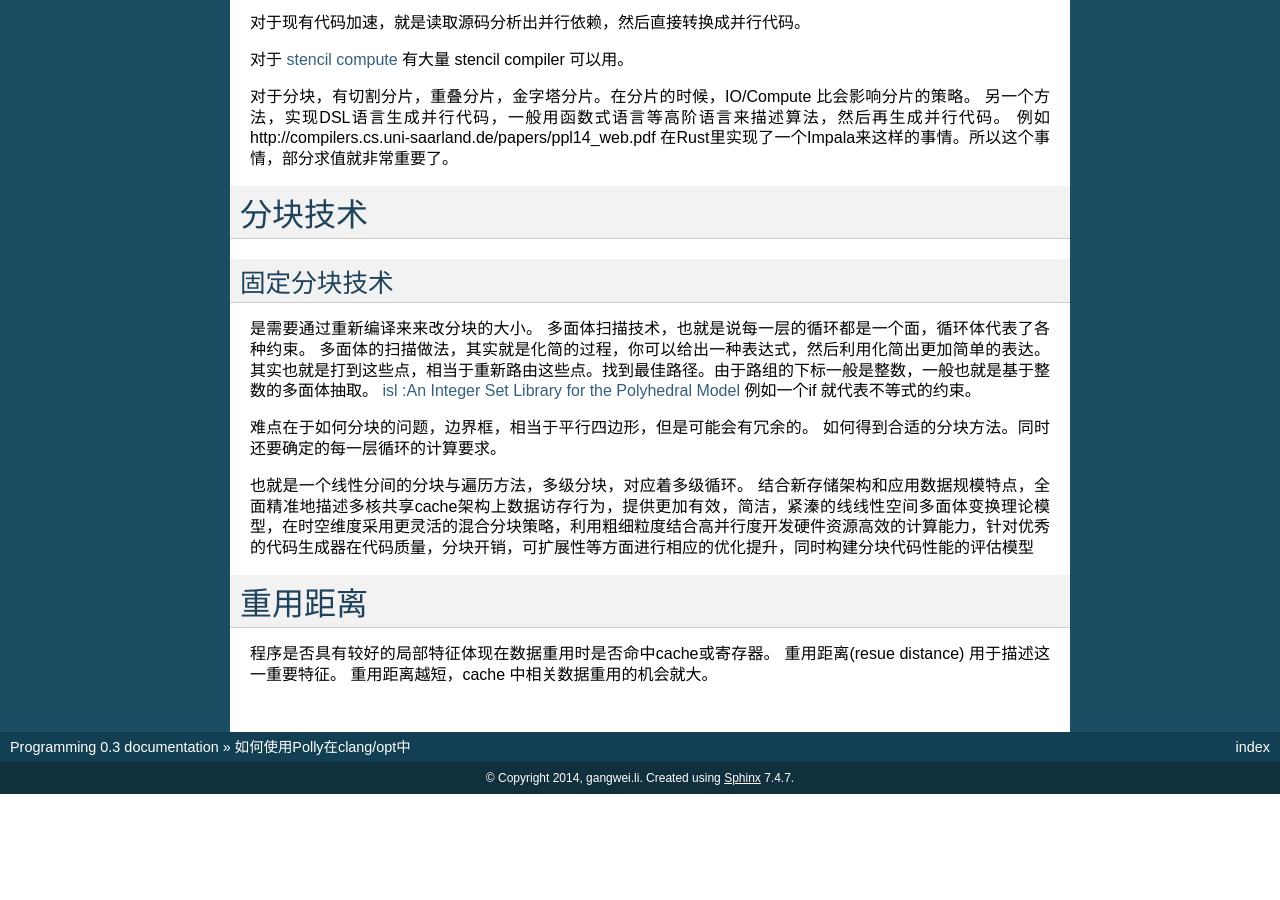
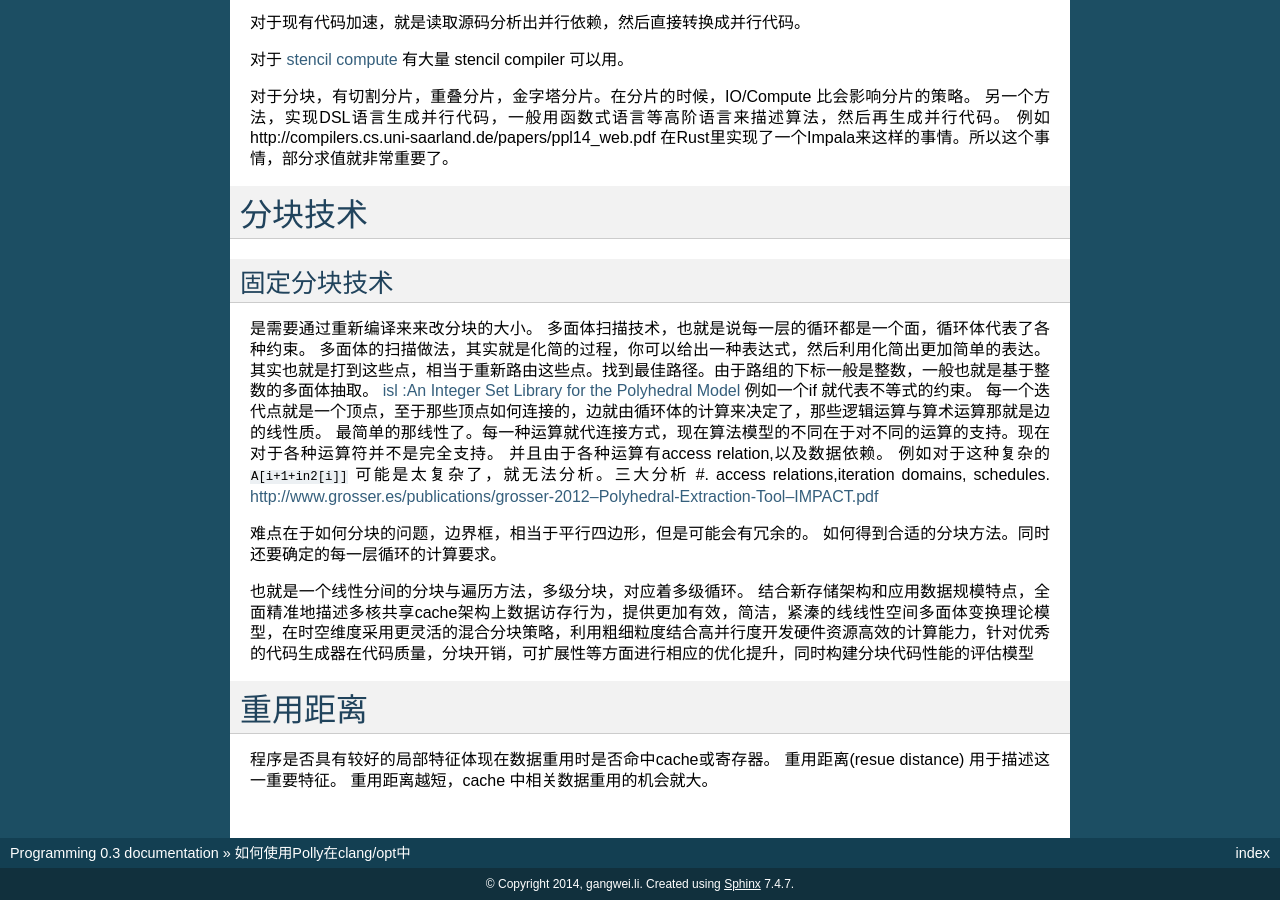
Before and after one commit to gwli/Programming, a Sphinx documentation site: the page built from source/content/Stage_3/LLVM/Polly.rst, in a window 1280 px wide and 900 px high, scrolled down 1390 px. Built offline with Sphinx 7.4.7, drawn with Linux system fonts in a browser that asks for light colours; before the commit the page ends 2184 px from its top, so only the background shows below that.

Commit message:
多面体模型的原理

```diff
--- a/source/content/Stage_3/LLVM/Polly.rst
+++ b/source/content/Stage_3/LLVM/Polly.rst
@@ -95,6 +95,12 @@ https://software.intel.com/zh-cn/videos/episode-56-strip-mining-for-vectorizatio
 其实也就是打到这些点，相当于重新路由这些点。找到最佳路径。由于路组的下标一般是整数，一般也就是基于整数的多面体抽取。
 `isl :An Integer Set Library for the Polyhedral Model <http://xueshu.baidu.com/s?wd=paperuri:(e42e95775eb12f0fb476e7c27aaabad5)&filter=sc_long_sign&sc_ks_para=q%3Disl%3A+an+integer+set+library+for+the+polyhedral+model&tn=SE_baiduxueshu_c1gjeupa&ie=utf-8&sc_us=1139743971422901848>`_
 例如一个if 就代表不等式的约束。
+每一个迭代点就是一个顶点，至于那些顶点如何连接的，边就由循环体的计算来决定了，那些逻辑运算与算术运算那就是边的线性质。
+最简单的那线性了。每一种运算就代连接方式，现在算法模型的不同在于对不同的运算的支持。现在对于各种运算符并不是完全支持。
+并且由于各种运算有access relation,以及数据依赖。
+例如对于这种复杂的 ``A[i+1+in2[i]]`` 可能是太复杂了，就无法分析。三大分析
+#. access relations,iteration domains, schedules.
+http://www.grosser.es/publications/grosser-2012--Polyhedral-Extraction-Tool--IMPACT.pdf
 
 难点在于如何分块的问题，边界框，相当于平行四边形，但是可能会有冗余的。
 如何得到合适的分块方法。同时还要确定的每一层循环的计算要求。
```
